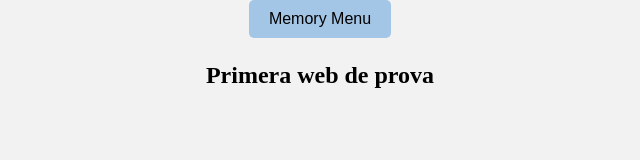
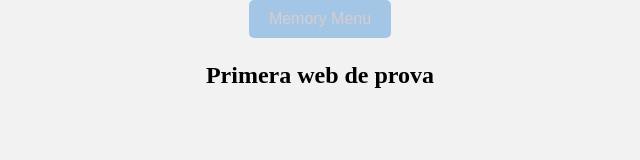
Before and after one commit to ArnauBarbaUdG/-p_individual, a plain HTML site: page index.html in a window 1280 px wide. Shown: the whole page, without its empty margins (320-960 px from the left). Drawn offline with Linux system fonts and the light colour scheme.

Commit message:
Update main2.css

```diff
--- a/pi_2/styles/main2.css
+++ b/pi_2/styles/main2.css
@@ -14,7 +14,7 @@ body {
   input[type="submit"] {
 	background-color: #a4c6e6;
 	border: none;
-	color: #000000;
+	color: #d6cece;
 	padding: 10px 20px;
 	border-radius: 5px;
 	font-size: 16px;
```
